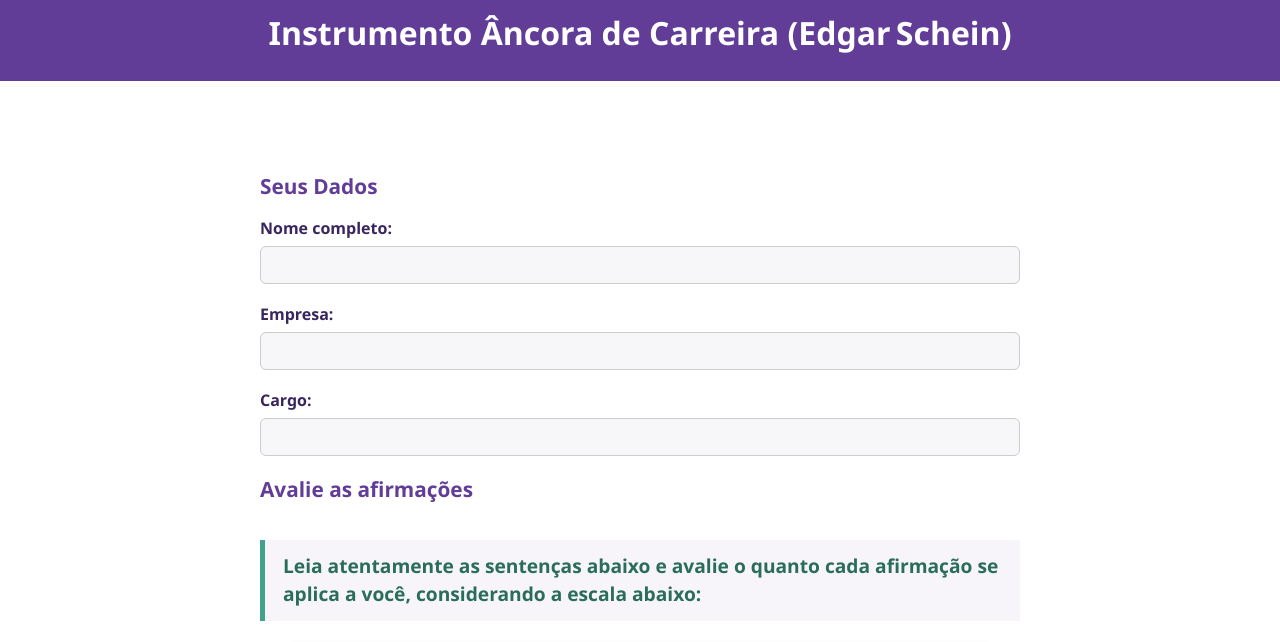
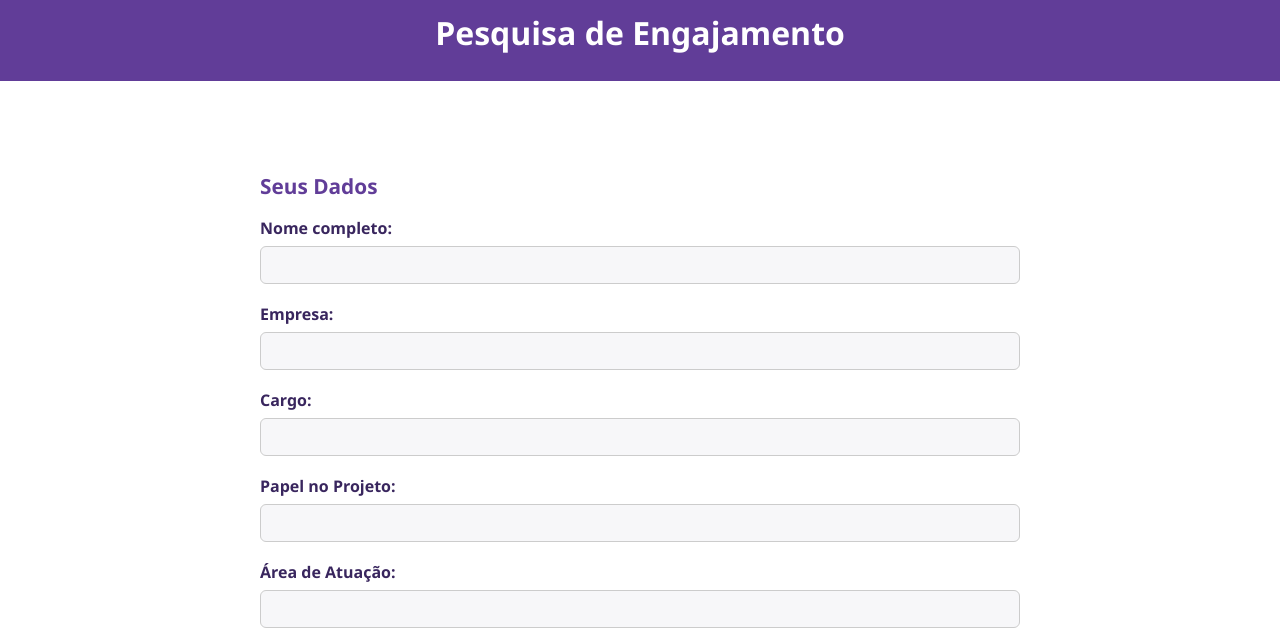
Before and after one commit to letrosaalet-dev/PesqEngajamento, a plain HTML site: page index.html in a window 1280 px wide. Shown: the part 90-732 px from the top of the page. Drawn offline with Linux system fonts and the light colour scheme.

Commit message:
Revise index.html for Engagement Survey
Updated the content and structure of the HTML file to reflect a new engagement survey instead of a career anchor tool.

```diff
--- a/index.html
+++ b/index.html
@@ -3,7 +3,7 @@
 <head>
   <meta charset="UTF-8">
   <meta name="viewport" content="width=device-width, initial-scale=1.0">
-  <title>Âncora de Carreira - WePeople</title>
+  <title>Pesquisa de Engajamento - WePeople</title>
 
   <!-- Ligação com o arquivo de estilos -->
   <link rel="stylesheet" href="style.css">
@@ -14,7 +14,7 @@
   <header class="site-header">
     <div class="header-content">
       <img src="logo trad.png" alt="Logo da WePeople" class="header-logo">
-      <h1>Instrumento Âncora de Carreira (Edgar Schein)</h1>
+      <h1>Pesquisa de Engajamento</h1>
     </div>
   </header>
 
@@ -36,6 +36,14 @@
           <div class="form-group">
             <label for="clientRole">Cargo:</label>
             <input type="text" id="clientRole" name="clientRole" required>
+          </div>
+          <div class="form-group">
+            <label for="clientRoleInProject">Papel no Projeto:</label>
+            <input type="text" id="clientRoleInProject" name="clientRoleInProject" required>
+          </div>
+          <div class="form-group">
+            <label for="clientArea">Área de Atuação:</label>
+            <input type="text" id="clientArea" name="clientArea" required>
           </div>
         </fieldset>
 
@@ -77,8 +85,8 @@
 <!-- ETAPA 3 — agradeciemnto? -->
 <section id="thanksSection" class="hidden">
   <div class="thanks-container">
-    <h2>Obrigado por preencher o Âncora de Carreira!</h2>
-    <p>Qualquer dúvida, entre em contato com <a href="mailto:livia.costa@wepeople.com">livia.costa@wepeople.com</a></p>
+    <h2>Obrigado por preencher a Pesquisa de Engajamento!</h2>
+    <p>Qualquer dúvida, entre em contato com <a href="mailto:claudia.costa@wepeople.com.br">claudia.costa@wepeople.com.br</a></p>
   </div>
 </section>
 
```
